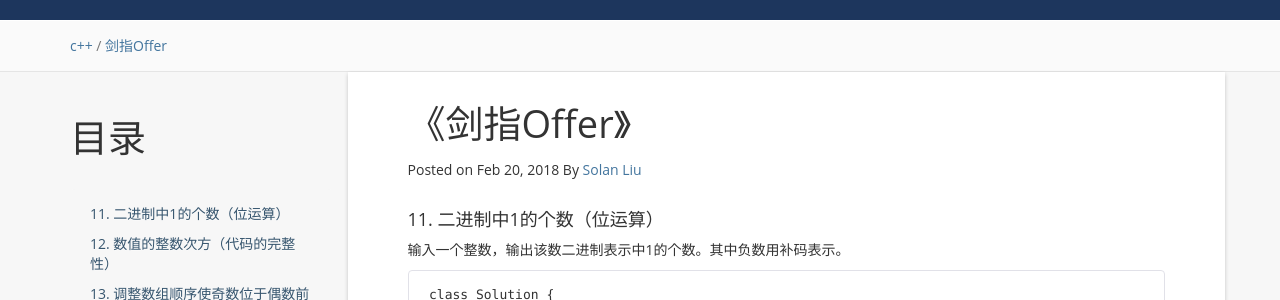
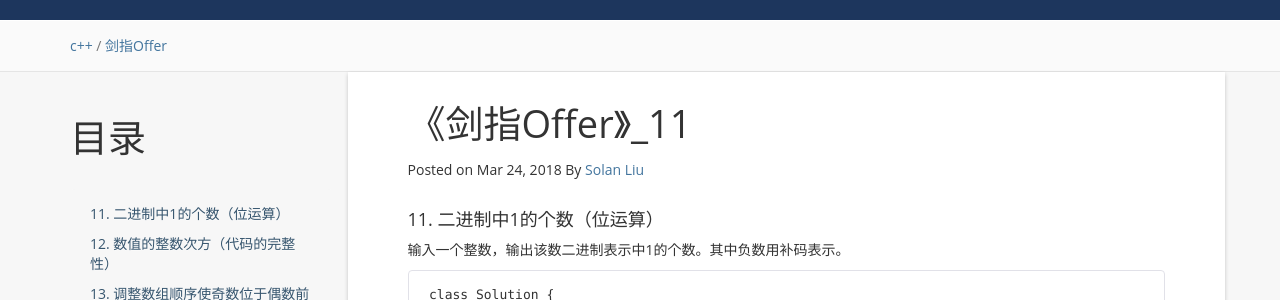
Before and after one commit to SolanLiu/Blog, a Jekyll site: the page built from _posts/2018-03-25-at-offer-11.md, in a window 1280 px wide and 900 px high. Shown: the part 215-515 px from the top of the window. Built offline with Jekyll 4.4.1, drawn with Linux system fonts in a browser that asks for light colours; nearby versions of some CDN libraries; comment, search, counter and statistics services are not loaded.

Commit message:
《剑指offer》_11

```diff
--- a/_posts/2018-02-21-at-offer-11.md
+++ b/_posts/2018-03-25-at-offer-11.md
@@ -1,9 +1,9 @@
 ---
 layout: post
 #标题配置
-title:  《剑指Offer》
+title:  《剑指Offer》_11
 #时间配置
-date:   2018-02-21 01:08:00 +0800
+date:   2018-03-25 01:08:00 +0800
 #大类配置
 categories: c++
 #小类配置
```
